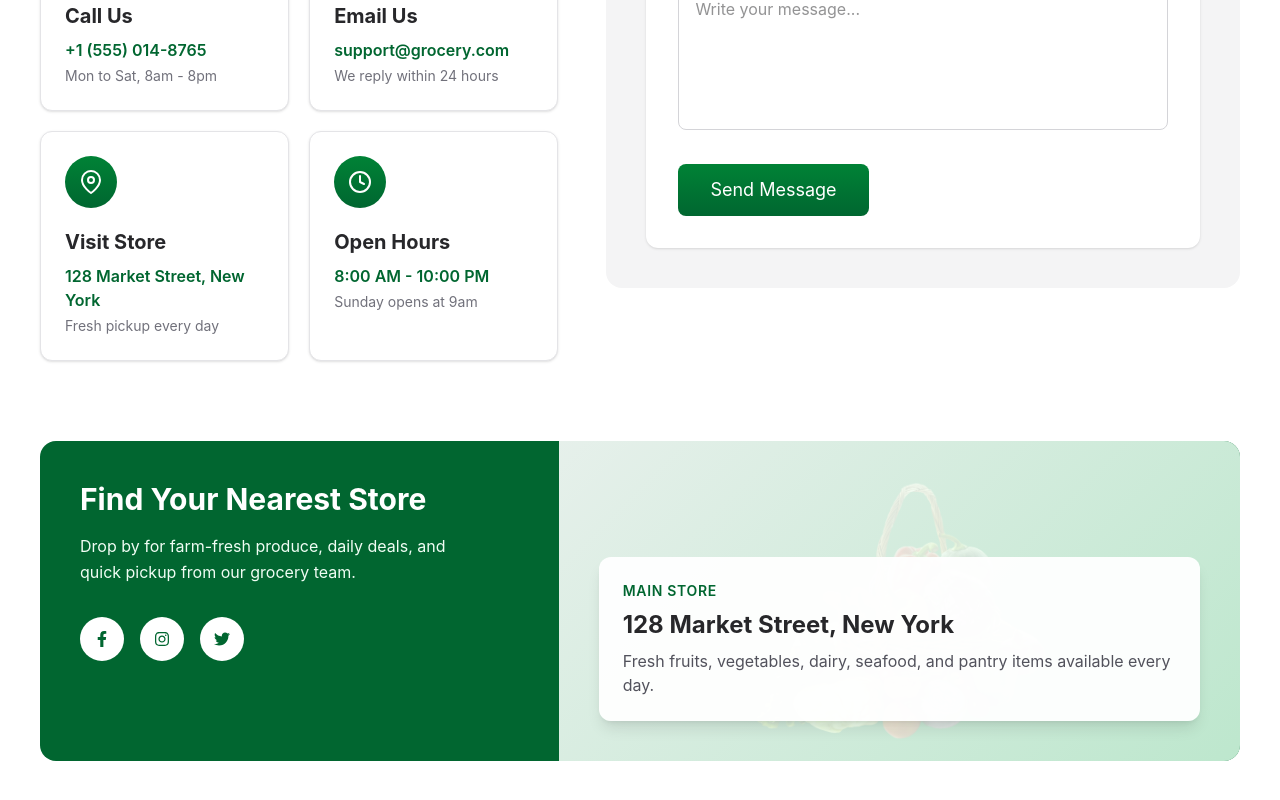
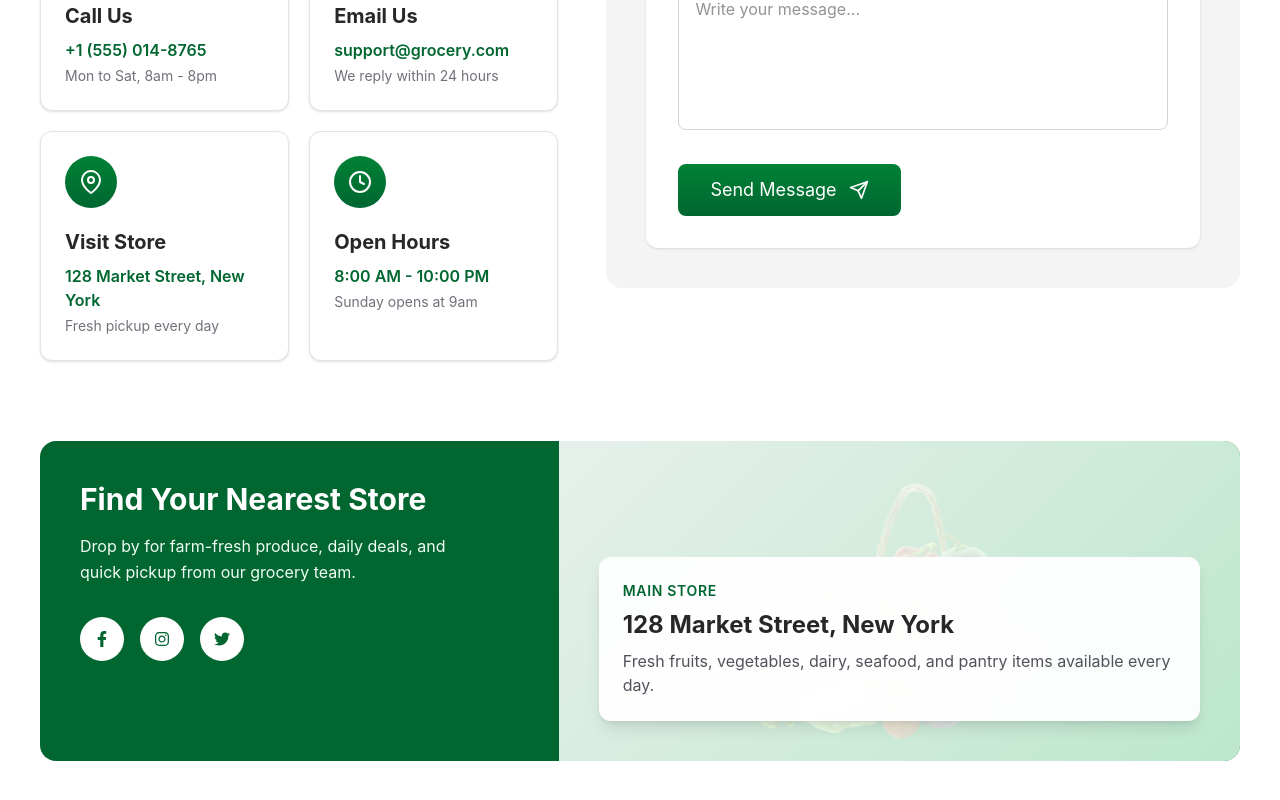
Before and after one commit to Nabeela-Kanwal/Grocery-store-react, a React (Vite) app: page /contactus in a window 1280 px wide. Shown: the part 1100-1900 px from the top of the page. Built offline with nearby package versions, Linux system fonts and the light colour scheme.

Commit message:
button icons

```diff
--- a/src/components/Button/Button.jsx
+++ b/src/components/Button/Button.jsx
@@ -1,11 +1,23 @@
+import { FiArrowRight, FiSend, FiShoppingBag, FiTag } from "react-icons/fi";
+
+const buttonIcons = {
+  "Shop Now": <FiShoppingBag />,
+  "Shop Fresh": <FiShoppingBag />,
+  "Get a Discount": <FiTag />,
+  "Send Message": <FiSend />,
+};
+
 const Button = (props) => {
+  const icon = buttonIcons[props.content] || <FiArrowRight />;
+
   return (
     <button
-      className="bg-gradient-to-b from-green-700 to-green-800 px-8 py-3 text-white
-    px-8 py-3 rounded-lg md:text-lg text-md hover:scale-105 hover:to-green-600 transition-all duration-300
+      className="inline-flex items-center justify-center gap-3 rounded-lg bg-gradient-to-b from-green-700 to-green-800 px-8 py-3 text-white
+    md:text-lg text-md hover:scale-105 hover:to-green-600 transition-all duration-300
     cursor-pointer"
     >
-      {props.content}
+      <span>{props.content}</span>
+      <span className="text-xl">{icon}</span>
     </button>
   );
 };
```
